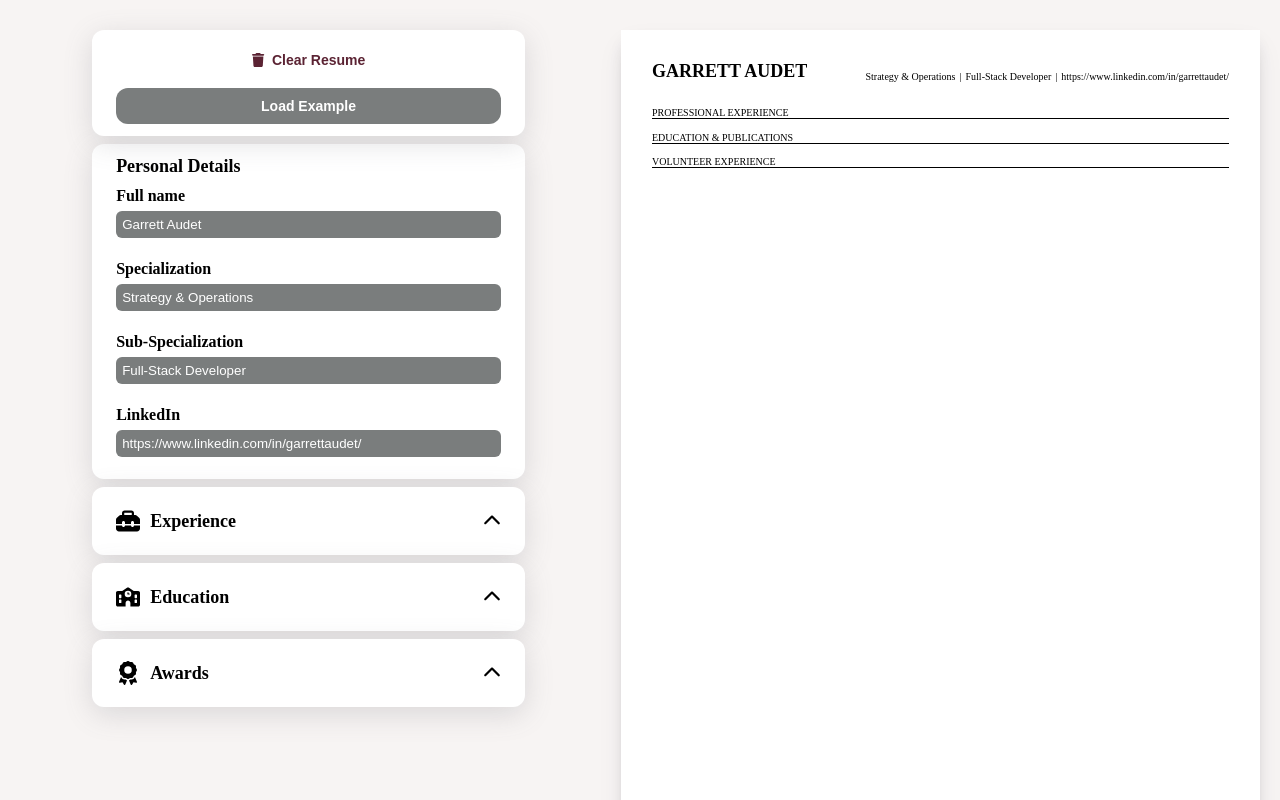
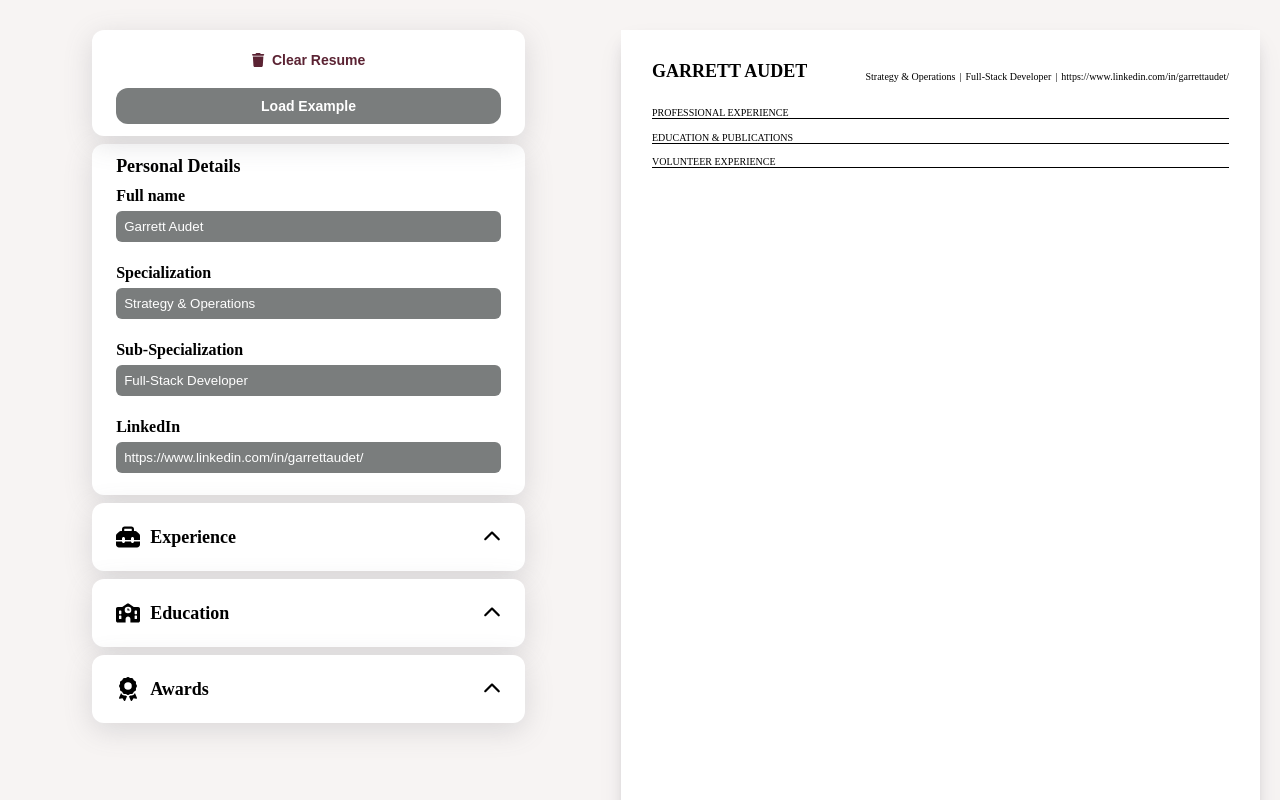
Before and after one commit to GarrettAudet/CV-Generator, a React (Create React App) app: page / in a window 1280 px wide. Shown: the top 800 px of the page. Built offline with nearby package versions, Linux system fonts and the light colour scheme.

Commit message:
Added class Made class names consistent between personal and experience inputs for consistency

```diff
--- a/src/components/LeftSide/CommonStyles/styles.css
+++ b/src/components/LeftSide/CommonStyles/styles.css
@@ -52,3 +52,9 @@
     transition: transform 0.3s ease-in-out;
     transform: rotate(180deg);
 }
+
+/* All Inputs */
+.inputField {
+    width: 100%;
+    padding: 8px;
+}
--- a/src/components/LeftSide/PersonalDetails/PersonalDetails.js
+++ b/src/components/LeftSide/PersonalDetails/PersonalDetails.js
@@ -28,6 +28,7 @@ export default function PersonalDetails() {
                 <div className="detailItem">
                     <label>Full name</label>
                     <input
+                        className="inputField"
                         type="text"
                         name="fullName"
                         value={details.fullName}
@@ -36,6 +37,7 @@ export default function PersonalDetails() {
                 <div className="detailItem">
                     <label>Specialization</label>
                     <input
+                        className="inputField"
                         type="text"
                         name="specialization"
                         value={details.specialization}
@@ -44,6 +46,7 @@ export default function PersonalDetails() {
                 <div className="detailItem">
                     <label>Sub-Specialization</label>
                     <input
+                        className="inputField"
                         type="text"
                         name="subSpecialization"
                         value={details.subSpecialization}
@@ -52,6 +55,7 @@ export default function PersonalDetails() {
                 <div className="detailItem">
                     <label>LinkedIn</label>
                     <input
+                        className="inputField"
                         type="text"
                         name="url"
                         value={details.url}
--- a/src/components/LeftSide/WorkExperience/Experience.css
+++ b/src/components/LeftSide/WorkExperience/Experience.css
@@ -9,12 +9,6 @@
 /* All Forms */
 .detailItem {
     margin-bottom: 10px;
-}
-
-/* All Form Label Content */
-.inputField {
-    width: 100%;
-    padding: 8px;
 }
 
 /* Date Content */
```
